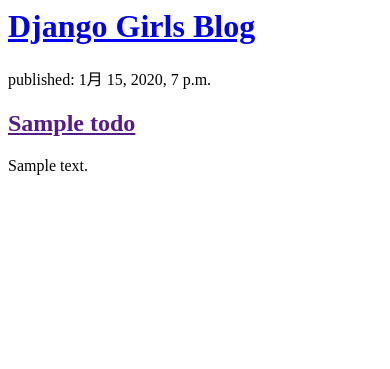
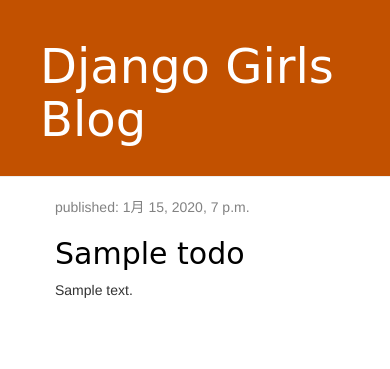
Before and after one commit to hirahara-r-e-ize/hirahara-todo, a Django app: page / in a window 390 px wide. Shown: the top 369 px of the page. Run offline with Django 3.2, Linux system fonts and the light colour scheme; tables that the repository leaves empty hold one stand-in row (values such as "Sample post"); some libraries are stand-ins or nearby versions.

Commit message:
ビュー、テンプレート、CSSを追加

```diff
--- /dev/null
+++ b/todo/static/css/todo.css
@@ -0,0 +1,46 @@
+.page-header {
+    background-color: #C25100;
+    margin-top: 0;
+    padding: 20px 20px 20px 40px;
+}
+
+.page-header h1, .page-header h1 a, .page-header h1 a:visited, .page-header h1 a:active {
+    color: #ffffff;
+    font-size: 36pt;
+    text-decoration: none;
+}
+
+.content {
+    margin-left: 40px;
+}
+
+h1, h2, h3, h4 {
+    font-family: 'Lobster', cursive;
+}
+
+.date {
+    color: #828282;
+}
+
+.save {
+    float: right;
+}
+
+.post-form textarea, .post-form input {
+    width: 100%;
+}
+
+.top-menu, .top-menu:hover, .top-menu:visited {
+    color: #ffffff;
+    float: right;
+    font-size: 26pt;
+    margin-right: 20px;
+}
+
+.post {
+    margin-bottom: 70px;
+}
+
+.post h2 a, .post h2 a:visited {
+    color: #000000;
+}
--- /dev/null
+++ b/todo/templates/todo/base.html
@@ -0,0 +1,22 @@
+{% load static %}
+<html>
+    <head>
+        <title>Django Girls blog</title>
+        <link rel="stylesheet" href="//maxcdn.bootstrapcdn.com/bootstrap/3.2.0/css/bootstrap.min.css">
+        <link rel="stylesheet" href="//maxcdn.bootstrapcdn.com/bootstrap/3.2.0/css/bootstrap-theme.min.css">
+        <link rel="stylesheet" href="{% static 'css/todo.css' %}">
+    </head>
+    <body>
+        <div class="page-header">
+            <h1><a href="/">Django Girls Blog</a></h1>
+        </div>
+        <div class="content container">
+            <div class="row">
+                <div class="col-md-8">
+                    {% block content %}
+                    {% endblock %}
+                </div>
+            </div>
+        </div>
+    </body>
+</html>
--- a/todo/templates/todo/todo_list.html
+++ b/todo/templates/todo/todo_list.html
@@ -1,18 +1,13 @@
-<html>
-    <head>
-        <title>Django Girls blog</title>
-    </head>
-    <body>
-        <div>
-            <h1><a href="/">Django Girls Blog</a></h1>
+{% extends 'todo/base.html' %}
+
+{% block content %}
+    {% for todo in todos %}
+        <div class="post">
+            <div class="date">
+                <p>published: {{ todo.updated_date }}</p>
+            </div>
+            <h2><a href="{% url 'todo_detail' pk=todo.pk %}">{{ todo.title }}</a></h2>
+            <p>{{ todo.text|linebreaksbr }}</p>
         </div>
-
-        {% for todo in todos %}
-            <div>
-                <p>published: {{ todo.updated_date }}</p>
-                <h2><a href="">{{ todo.title }}</a></h2>
-                <p>{{ todo.text|linebreaksbr }}</p>
-            </div>
-        {% endfor %}
-    </body>
-</html>
+    {% endfor %}
+{% endblock %}
--- a/todo/urls.py
+++ b/todo/urls.py
@@ -2,4 +2,5 @@
 from . import views
 urlpatterns = [
     path('', views.todo_list, name='todo_list'),
+    path('<int:pk>/', views.todo_detail, name='todo_detail'),
 ]
--- a/todo/views.py
+++ b/todo/views.py
@@ -1,4 +1,4 @@
-from django.shortcuts import render
+from django.shortcuts import render, get_object_or_404
 from django.utils import timezone
 from .models import Todo
 
@@ -6,3 +6,7 @@
 def todo_list(request):
     todos = Todo.objects.filter(updated_date__lte=timezone.now()).order_by('updated_date')
     return render(request, 'todo/todo_list.html', {'todos': todos})
+
+def todo_detail(request, pk):
+    todo = get_object_or_404(Todo, pk=pk)
+    return render(request, 'todo/todo_detail.html', {'todo': todo})
```
Also changed, not shown: todo/templates/todo/todo_detail.html (added, +11 -0 lines).
